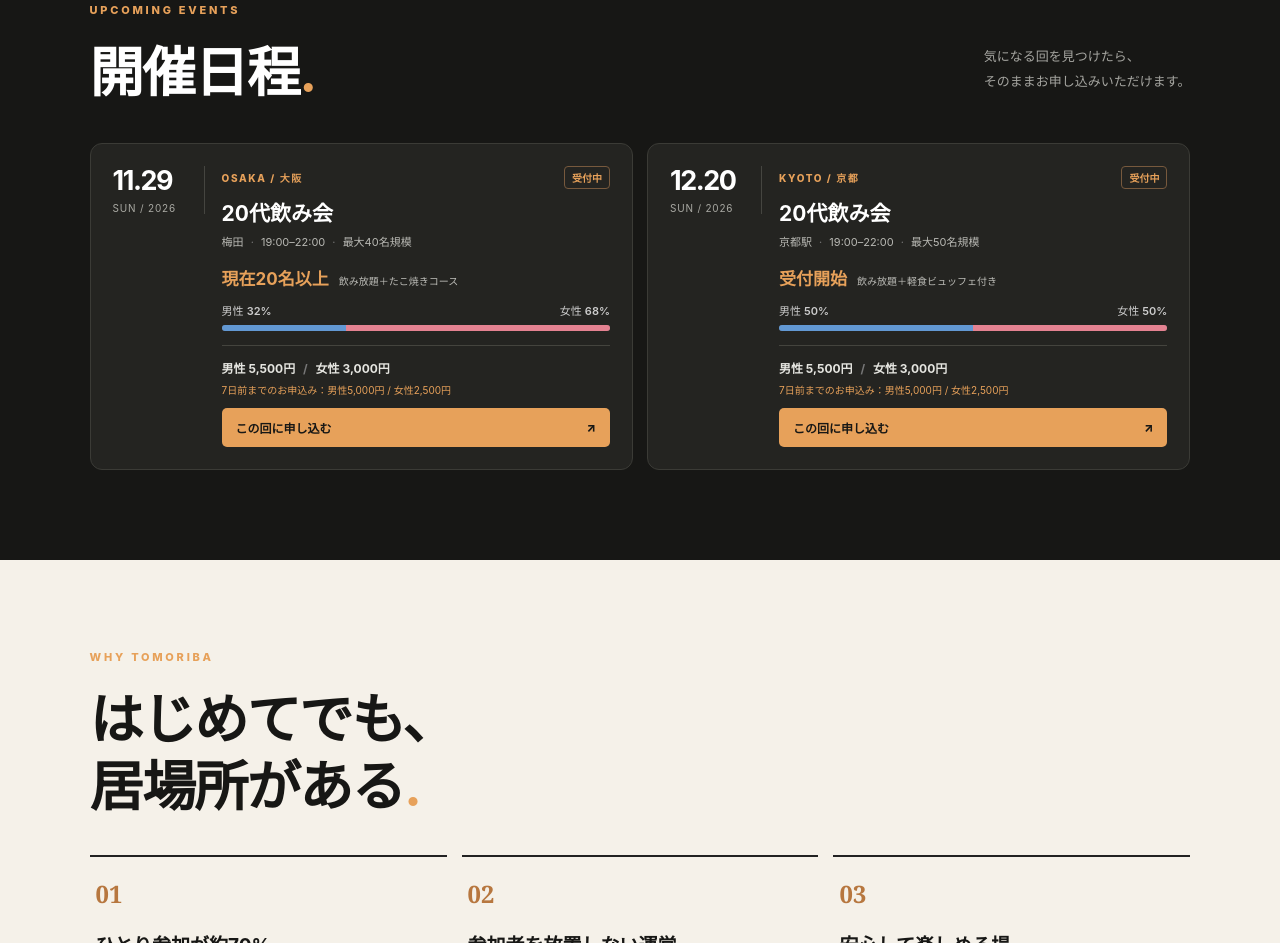
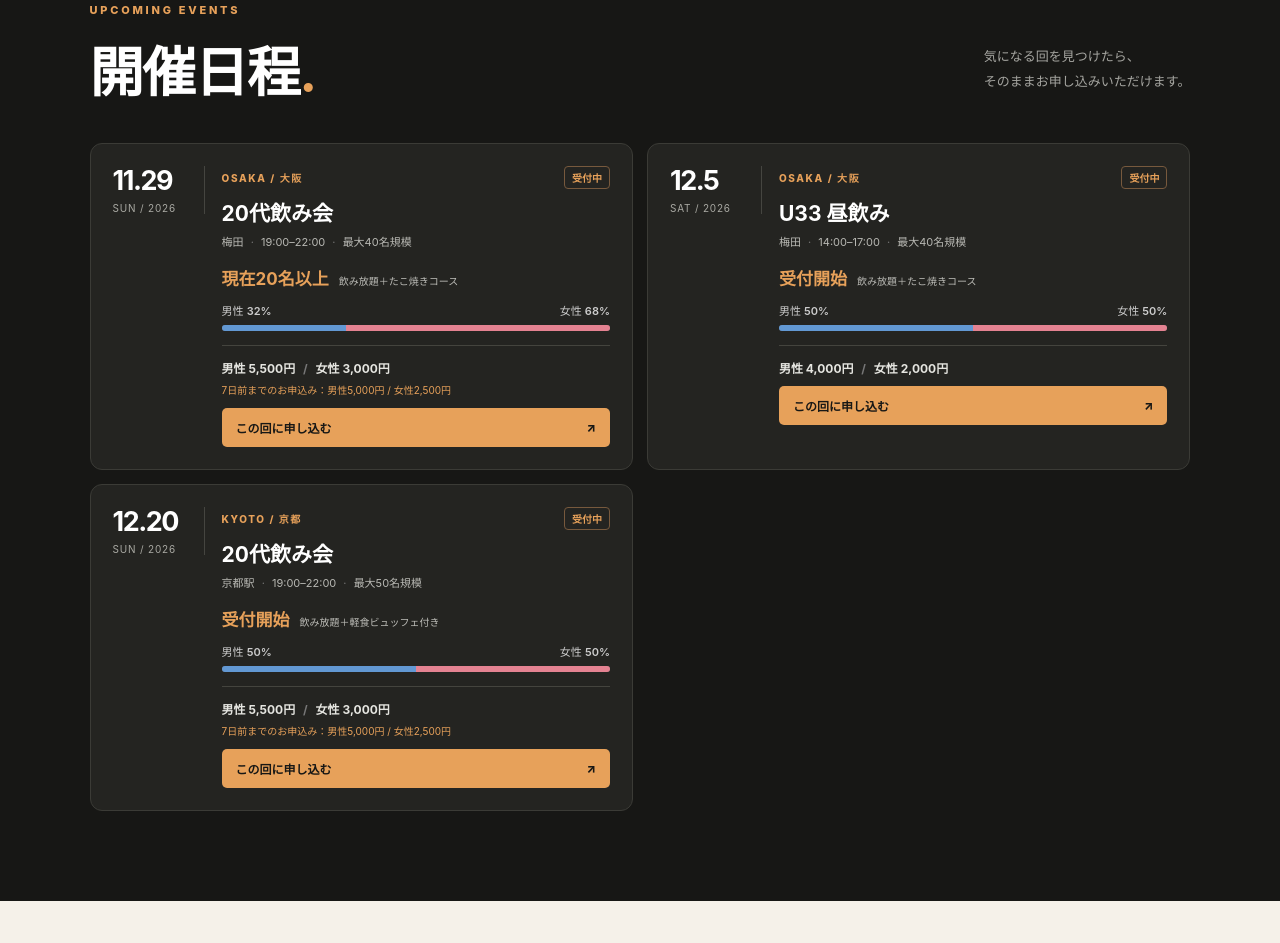
Before and after one commit to tomori-ba/tomoriba-site, a plain HTML site: page index.html in a window 1280 px wide. Shown: the part 807-1750 px from the top of the page. Drawn offline with Linux system fonts and the light colour scheme.

Commit message:
Update index.html

```diff
--- a/index.html
+++ b/index.html
@@ -62,6 +62,12 @@
 <!-- 👆 このイベントここまで：11/29 大阪20代 -->
 
 
+<!-- 👇 このイベントここから：12/5 大阪U33 -->
+<article class="event-card"><div class="date-tile"><strong>12.5</strong><small>SAT / 2026</small></div><div class="event-main"><div class="event-heading"><span class="city">OSAKA / 大阪</span><span class="status">受付中</span></div><h3>U33 昼飲み</h3><p class="event-meta">梅田 <span>·</span> 14:00–17:00 <span>·</span> 最大40名規模</p><div class="event-numbers"><strong>受付開始</strong><span>飲み放題＋たこ焼きコース</span></div>
+     <div class="gender-ratio" data-male="6" data-female="6"><div class="ratio-label"><span>男性 <b class="male-percent"></b></span><span>女性 <b class="female-percent"></b></span></div><div class="ratio-bar"><span class="ratio-male"></span><span class="ratio-female"></span></div></div><div class="event-bottom"><p class="price">男性 4,000円 <span>/</span> 女性 2,000円</p><a class="event-link" href="https://gforms.app/r/co4SKzb" target="_blank" rel="noopener">この回に申し込む <span aria-hidden="true">↗</span></a></div></div></article>
+<!-- 👆 このイベントここまで：12/5 大阪U33 -->
+
+
 <!-- 👇 このイベントここから：12/20 京都20代 -->
 <article class="event-card"><div class="date-tile"><strong>12.20</strong><small>SUN / 2026</small></div><div class="event-main"><div class="event-heading"><span class="city">KYOTO / 京都</span><span class="status">受付中</span></div><h3>20代飲み会</h3><p class="event-meta">京都駅 <span>·</span> 19:00–22:00 <span>·</span> 最大50名規模</p><div class="event-numbers"><strong>受付開始</strong><span>飲み放題＋軽食ビュッフェ付き</span></div>
      <div class="gender-ratio" data-male="4" data-female="4"><div class="ratio-label"><span>男性 <b class="male-percent"></b></span><span>女性 <b class="female-percent"></b></span></div><div class="ratio-bar"><span class="ratio-male"></span><span class="ratio-female"></span></div></div><div class="event-bottom"><p class="price">男性 5,500円 <span>/</span> 女性 3,000円</p><p class="early-note">7日前までのお申込み：男性5,000円 / 女性2,500円</p><a class="event-link" href="https://forms.gle/2hLhScXP93xk8XdW9" target="_blank" rel="noopener">この回に申し込む <span aria-hidden="true">↗</span></a></div></div></article>
```
